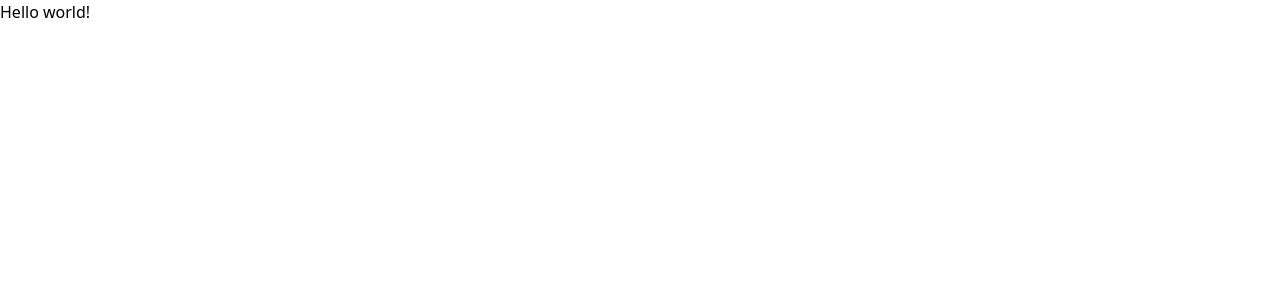
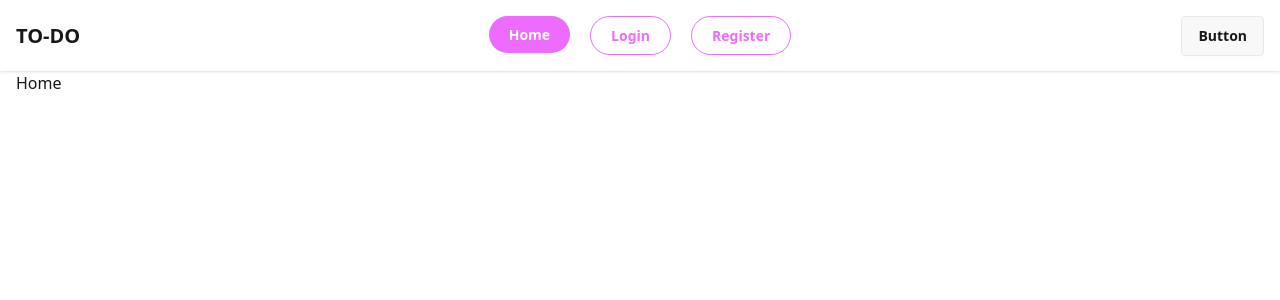
Before and after one commit to abdullah107189/task-management-drag-and-drop, a React (Vite) app: page / in a window 1280 px wide. Shown: the top 300 px of the page. Built offline with nearby package versions, Linux system fonts and the light colour scheme.

Commit message:
create navbar

```diff
--- a/package.json
+++ b/package.json
@@ -11,6 +11,7 @@
   },
   "dependencies": {
     "@tailwindcss/vite": "^4.0.7",
+    "daisyui": "^5.0.0-beta.8",
     "localforage": "^1.10.0",
     "match-sorter": "^8.0.0",
     "react": "^19.0.0",
--- a/src/App.jsx
+++ b/src/App.jsx
@@ -1,35 +1,15 @@
-import { useState } from 'react'
-import reactLogo from './assets/react.svg'
-import viteLogo from '/vite.svg'
-import './App.css'
+import { Outlet } from "react-router-dom";
+import Navbar from "./conponents/navbar";
 
 function App() {
-  const [count, setCount] = useState(0)
-
   return (
     <>
-      <div>
-        <a href="https://vite.dev" target="_blank">
-          <img src={viteLogo} className="logo" alt="Vite logo" />
-        </a>
-        <a href="https://react.dev" target="_blank">
-          <img src={reactLogo} className="logo react" alt="React logo" />
-        </a>
+      <Navbar></Navbar>
+      <div className="mxw px-4">
+        <Outlet></Outlet>
       </div>
-      <h1>Vite + React</h1>
-      <div className="card">
-        <button onClick={() => setCount((count) => count + 1)}>
-          count is {count}
-        </button>
-        <p>
-          Edit <code>src/App.jsx</code> and save to test HMR
-        </p>
-      </div>
-      <p className="read-the-docs">
-        Click on the Vite and React logos to learn more
-      </p>
     </>
-  )
+  );
 }
 
-export default App
+export default App;
--- /dev/null
+++ b/src/conponents/Home.jsx
@@ -0,0 +1,5 @@
+const Home = () => {
+  return <div>Home</div>;
+};
+
+export default Home;
--- /dev/null
+++ b/src/conponents/Navbar.jsx
@@ -0,0 +1,92 @@
+import { NavLink } from "react-router-dom";
+
+const Navbar = () => {
+  const user = false;
+  const li = (
+    <>
+      <NavLink
+        to="/"
+        className={({ isActive }) =>
+          `menu-item ${isActive ? "activeBtn" : "outletBtn"}`
+        }
+      >
+        Home
+      </NavLink>
+      {user ? (
+        <NavLink
+          to="/logout"
+          className={({ isActive }) =>
+            `menu-item ${isActive ? "activeBtn" : "outletBtn"}`
+          }
+        >
+          Logout
+        </NavLink>
+      ) : (
+        <>
+          <NavLink
+            to="/login"
+            className={({ isActive }) =>
+              `menu-item ${isActive ? "activeBtn" : "outletBtn"}`
+            }
+          >
+            Login
+          </NavLink>
+          <NavLink
+            to="/register"
+            className={({ isActive }) =>
+              `menu-item ${isActive ? "activeBtn" : "outletBtn"}`
+            }
+          >
+            Register
+          </NavLink>
+        </>
+      )}
+    </>
+  );
+  return (
+    <div className="bg-base-100 shadow-sm">
+      <div className="navbar mxw px-4">
+        <div className="navbar-start">
+          <div className="dropdown">
+            <div tabIndex={0} role="button" className="btn btn-ghost lg:hidden">
+              <svg
+                xmlns="http://www.w3.org/2000/svg"
+                className="h-5 w-5"
+                fill="none"
+                viewBox="0 0 24 24"
+                stroke="currentColor"
+              >
+                {" "}
+                <path
+                  strokeLinecap="round"
+                  strokeLinejoin="round"
+                  strokeWidth="2"
+                  d="M4 6h16M4 12h8m-8 6h16"
+                />{" "}
+              </svg>
+            </div>
+            {/* small size  */}
+            <ul
+              tabIndex={0}
+              className="menu menu-sm flex gap-5 dropdown-content bg-base-100 rounded-box z-1 mt-4 w-52 p-2 shadow"
+            >
+              {li}
+            </ul>
+          </div>
+          <a href="/" className="font-semibold text-xl">
+            TO-DO
+          </a>
+        </div>
+        {/* big size  */}
+        <div className="navbar-center hidden lg:flex">
+          <ul className="menu menu-horizontal px-1 flex gap-5">{li}</ul>
+        </div>
+        <div className="navbar-end">
+          <a className="btn">Button</a>
+        </div>
+      </div>
+    </div>
+  );
+};
+
+export default Navbar;
--- a/src/index.css
+++ b/src/index.css
@@ -1 +1,15 @@
 @import "tailwindcss";
+@plugin "daisyui" {
+  themes: light --default;
+}
+
+.mxw {
+  max-width: 1440px;
+  margin: auto;
+}
+.activeBtn {
+  @apply px-5 py-2 h-full bg-fuchsia-400 font-semibold text-white rounded-full;
+}
+.outletBtn {
+  @apply px-5 py-2 h-full bg-white border rounded-full border-fuchsia-400 text-fuchsia-400 font-semibold;
+}
--- a/src/main.jsx
+++ b/src/main.jsx
@@ -1,7 +1,7 @@
 import { StrictMode } from "react";
 import { createRoot } from "react-dom/client";
 import "./index.css";
-import Router from "./Route/Router";
+import Router from "./Router/Router";
 import { RouterProvider } from "react-router-dom";
 
 createRoot(document.getElementById("root")).render(
```
Also changed, not shown: src/Route/Router.jsx (deleted, +0 -8 lines), src/Router/Router.jsx (added, +16 -0 lines), 1 other file (tests, documents, lock files or other folders).
